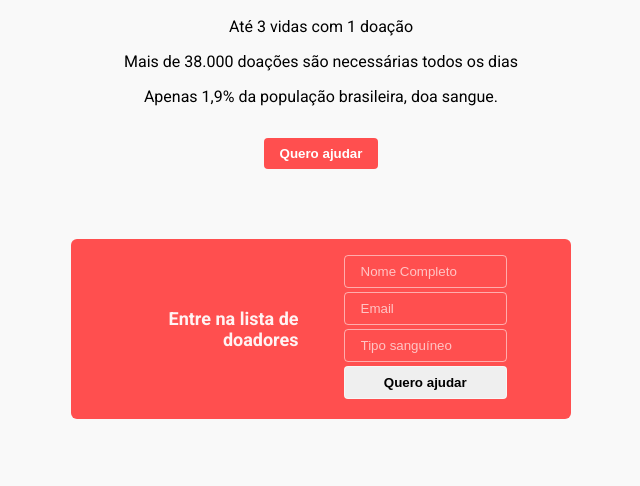
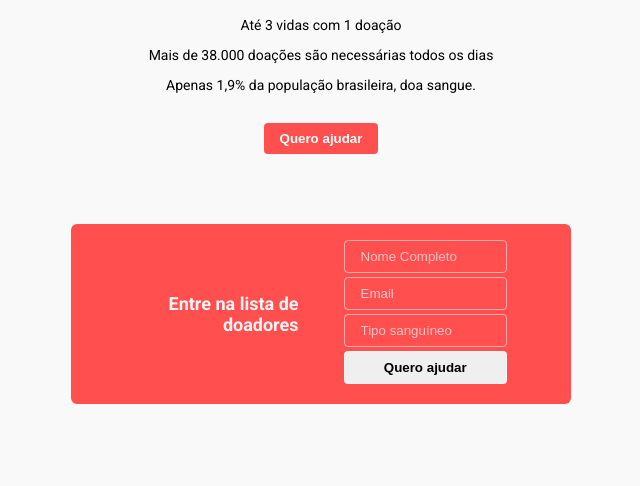
Before and after one commit to FVjesus/Doe_Project, a plain HTML site: page web/index.html in a window 1280 px wide. Both pictures are taken after a click on the button "Quero ajudar". Shown: the part 247-733 px from the top of the page, without its empty margins (319-959 px from the left). Drawn offline with Linux system fonts and the light colour scheme.

Commit message:
Includes animations and new styles
animations with js

```diff
--- a/web/index.html
+++ b/web/index.html
@@ -25,7 +25,7 @@
             <button>Quero ajudar</button>
         </header>
 
-        <section class="form">
+        <section class="form hide">
             <h2>Entre na lista de doadores</h2>
             <form action="/">
                 <input
@@ -75,6 +75,8 @@
         </main>
 
         <footer>Com 😍 Rocketseat</footer>
+
+        <script src="scripts.js"></script>
     </body>
 
 </html>
--- /dev/null
+++ b/web/scripts.js
@@ -0,0 +1,7 @@
+document
+    .querySelector('header button')
+    .addEventListener("click", function () {
+        document
+        .querySelector('.form')
+        .classList.toggle('hide')
+    })
--- a/web/style.css
+++ b/web/style.css
@@ -55,6 +55,10 @@ header button {
 .logo {
     width: 120px;
     margin: 70px 0;
+}
+
+header p {
+    font-size: 14px;
 }
 
 section.form {
@@ -123,3 +127,14 @@ footer {
     padding: 16px;
     border: 1px solid #eee;
 }
+
+section.form{
+    transition: all 300ms;
+}
+
+section.form.hide {
+    opacity: 0;
+    visibility: hidden;
+    height: 0;
+    margin-top: -70px;
+}
```
